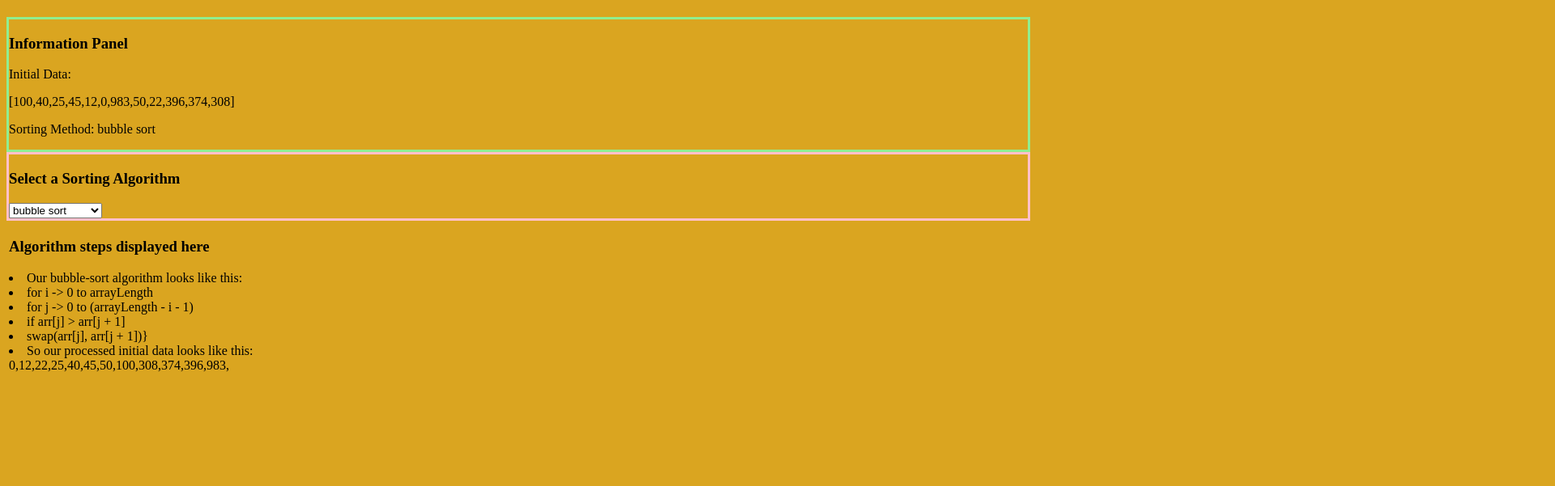
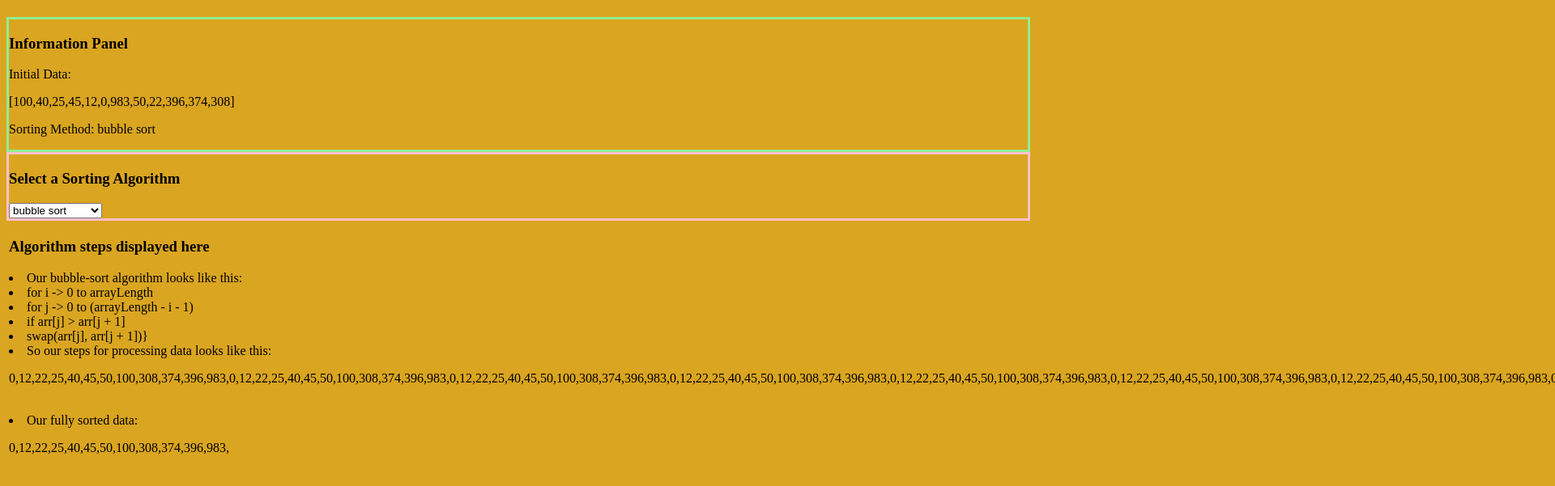
Before and after one commit to ShrikeFound/sorter_viz, a React (Create React App) app: page / in a window 1280 px wide. Shown: the part 59-660 px from the top of the page at 81% size, 1920 px wide, since content can reach past the window. Built offline with nearby package versions, Linux system fonts and the light colour scheme; the HTML template or start-up script is replaced by a standard one.

Commit message:
Ive never seen console.logs like this before

```diff
--- a/src/App.scss
+++ b/src/App.scss
@@ -14,3 +14,9 @@
   display: flex;
   flex-flow: row;
 }
+
+.oneline{
+  display: flex;
+  flex-flow: row;
+  align-content: space-between;
+}
--- a/src/components/BubbleSort.js
+++ b/src/components/BubbleSort.js
@@ -1,18 +1,38 @@
-import React from 'react'
+import React, { useState, useEffect } from 'react'
+import SortStep from './SortStep'
 
 const BubbleSort = (props) => {
-  // const [data, setData] = useState({})
+  const [steps, setSteps] = useState([])
+  const [sortedData, setSortedData] = useState([])
+  const [refresh, setRefresh] = [0]
+
   const bubbleSortArray = arr => {
-    var sorted = arr
+    console.log(arr)
+    var sorted = new Array(...arr)
+    console.log(sorted)
+    var steps = []
+    console.log(sorted)
+    // console.log(steps)
     for(let i=0; i<sorted.length; i++){
       for(let j=0; j<sorted.length-i-1; j++){
+        steps.push(sorted)
         if(sorted[j] > sorted[j + 1]){
           [sorted[j], sorted[j + 1]] = [sorted[j +1], sorted[j]]
         }
       }
     }
+    setSteps(steps)
+    console.log(steps)
     return sorted
   }
+
+  // const sortedArray = bubbleSortArray(props.data)
+
+  useEffect(() => {
+    setSortedData(bubbleSortArray(props.data))
+  }
+    , [refresh])
+
   return (
     <>
       <li>
@@ -31,16 +51,18 @@ const BubbleSort = (props) => {
         swap(arr[j], arr[j + 1])}
       </li>
       <li>
-        So our processed initial data looks like this:
+        So our steps for processing data looks like this:
       </li>
       <li id="processedData">
-        {bubbleSortArray(props.data).map((number, index) => {
+        {steps.map((step, index) => {
           return(
-            <div key={index}>
-              {`${number},   `}
-            </div>
+            <SortStep key={index} data={step}/>
           )
         })}
+      </li>
+      <li>
+        Our fully sorted data:
+        <SortStep data={sortedData}/>
       </li>
     </>
   )
--- /dev/null
+++ b/src/components/SortStep.js
@@ -0,0 +1,19 @@
+import React from 'react'
+
+const SortStep = (props) => {
+
+  return (
+    <div className="oneline">
+      {props.data.map((value, index) => {
+        return(
+          <div key={index} >
+            <p> {value},  </p>
+            <br/>
+          </div>
+        )
+      })}
+    </div>
+  )
+}
+
+export default SortStep
```
